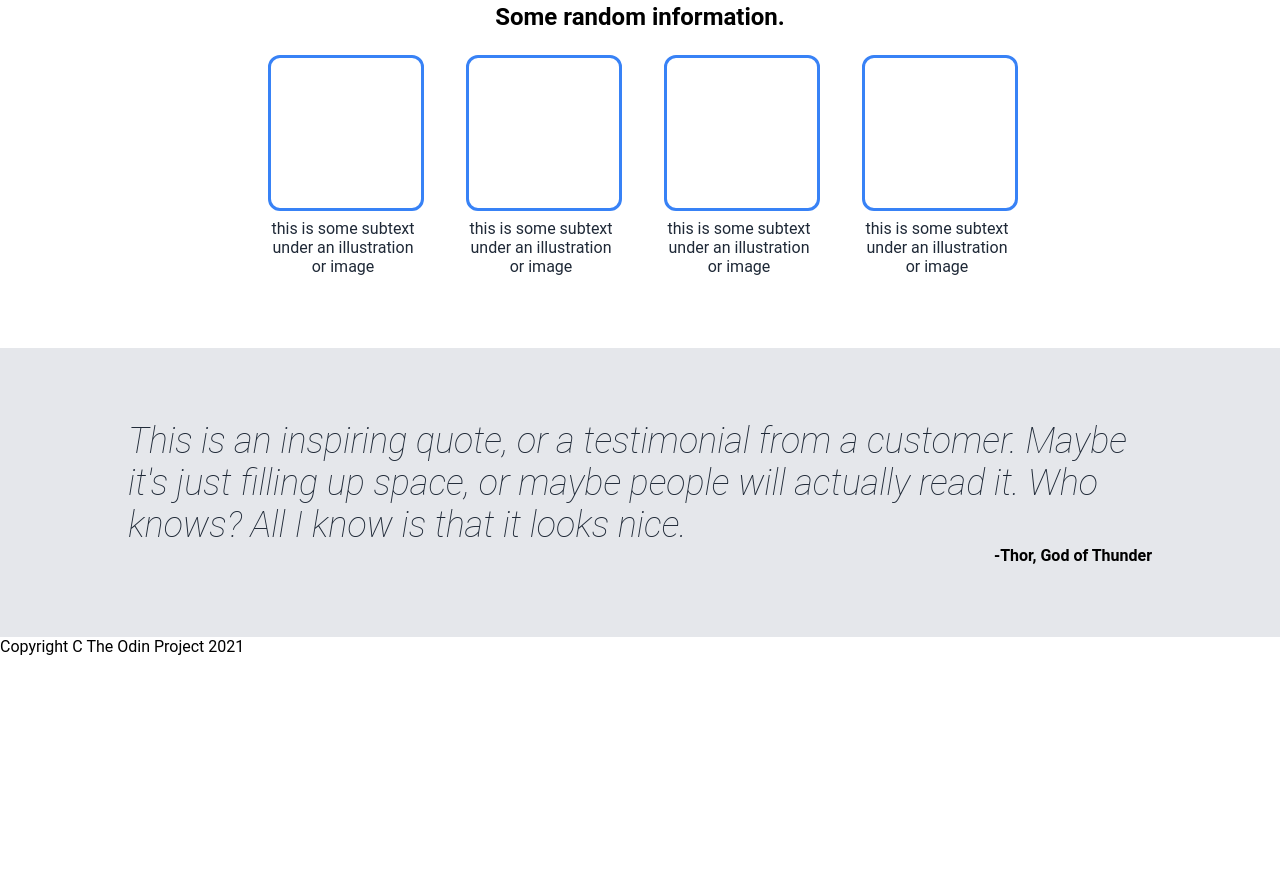
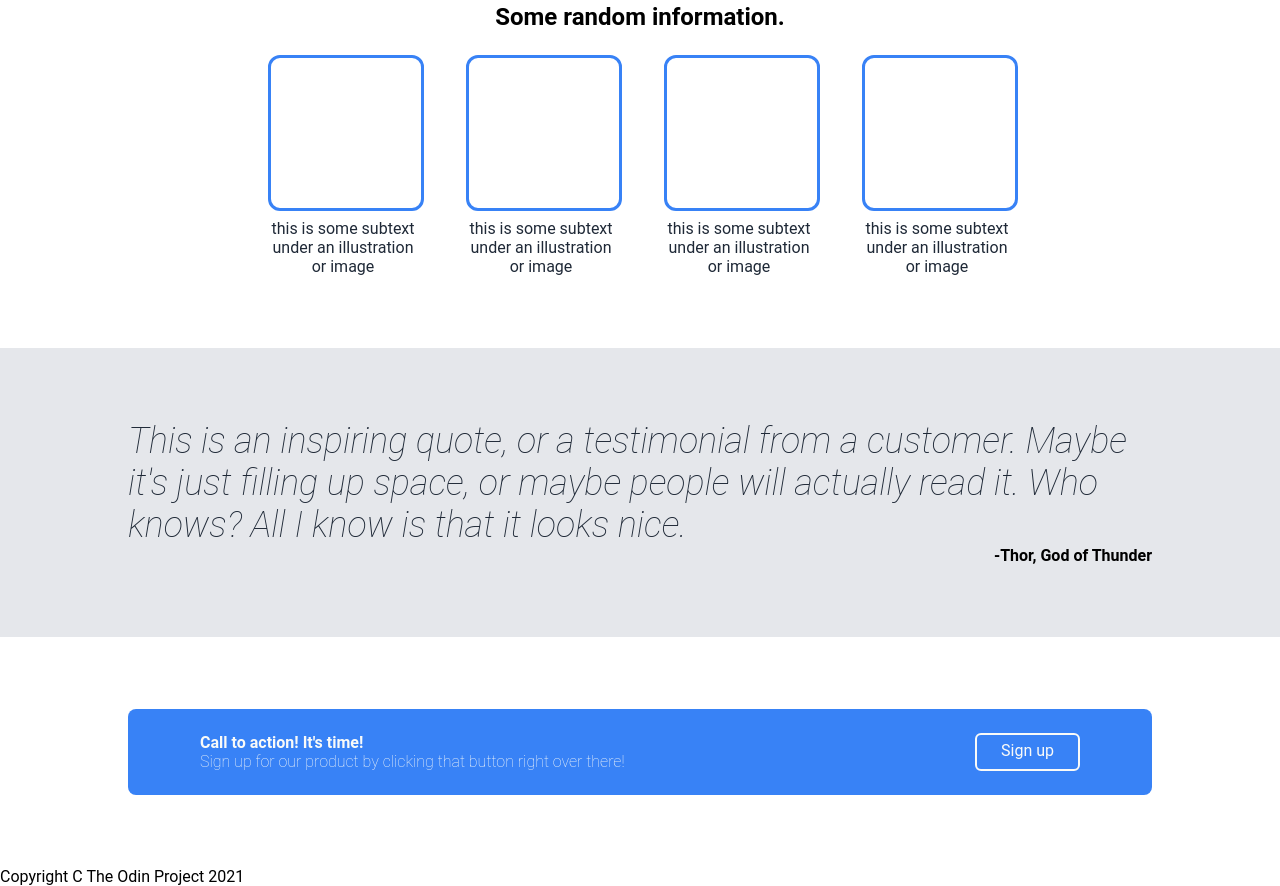
Before and after one commit to mglvn/landing-page, a plain HTML site: page index.html in a window 1280 px wide. Shown: the part 461-1347 px from the top of the page. Before the commit the page ends 1117 px from the top, so only its background shows below. Drawn offline with Linux system fonts and the light colour scheme.

Commit message:
Added CTA section and styling

```diff
--- a/index.html
+++ b/index.html
@@ -52,9 +52,10 @@
     </div>
     <div class="cta">
         <div class="cta-content">
-            <!-- cta content -->
+            <p class="cta-title">Call to action! It's time!</p>
+            <p class="cta-text">Sign up for our product by clicking that button right over there!</p>
         </div>
-        <!-- sign up button -->
+        <a class="cta-button" href="#">Sign up</a>
     </div>
     <div class="footer">
         Copyright C The Odin Project 2021
--- a/style.css
+++ b/style.css
@@ -52,7 +52,7 @@ body {
     margin-bottom: 16px;
 }
 
-.hero-button {
+.hero-button, .cta-button {
     padding: 6px 24px;
     color: #F9FAF8;
     background-color: #3882f6;
@@ -119,3 +119,25 @@ body {
     text-align: right;
     font-weight: bolder;
 }
+
+.cta {
+    background-color: #3882f6;
+    margin: 72px 10%;
+    padding: 24px 72px;
+    display: flex;
+    justify-content: space-between;
+    color: #F9FAF8;
+    border-radius: 8px;;
+}
+
+.cta-title {
+    font-weight: bolder;
+}
+
+.cta-text {
+    font-weight: lighter;
+}
+
+.cta-button {
+    border: 2px solid #F9FAF8;
+}
```
